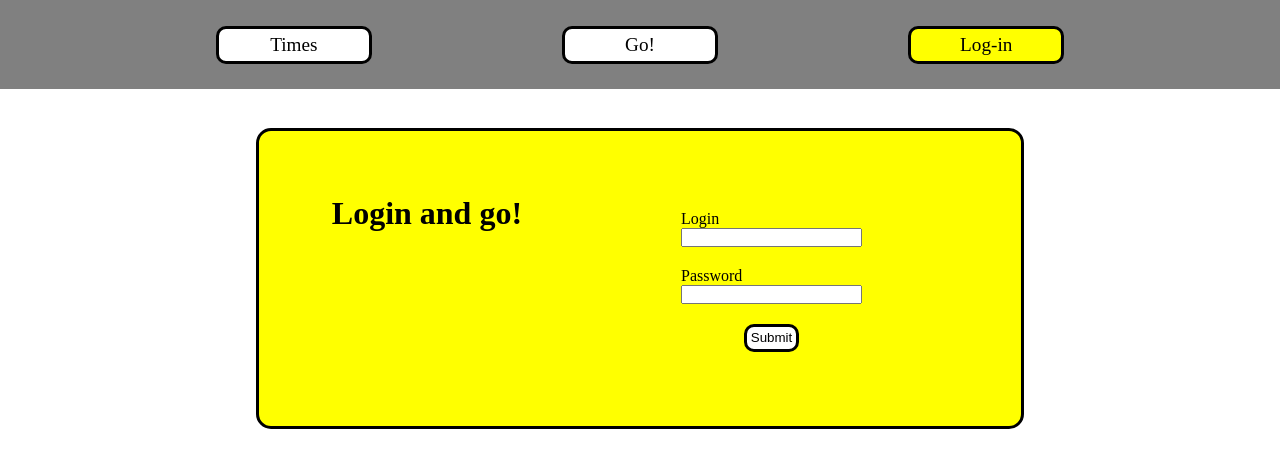
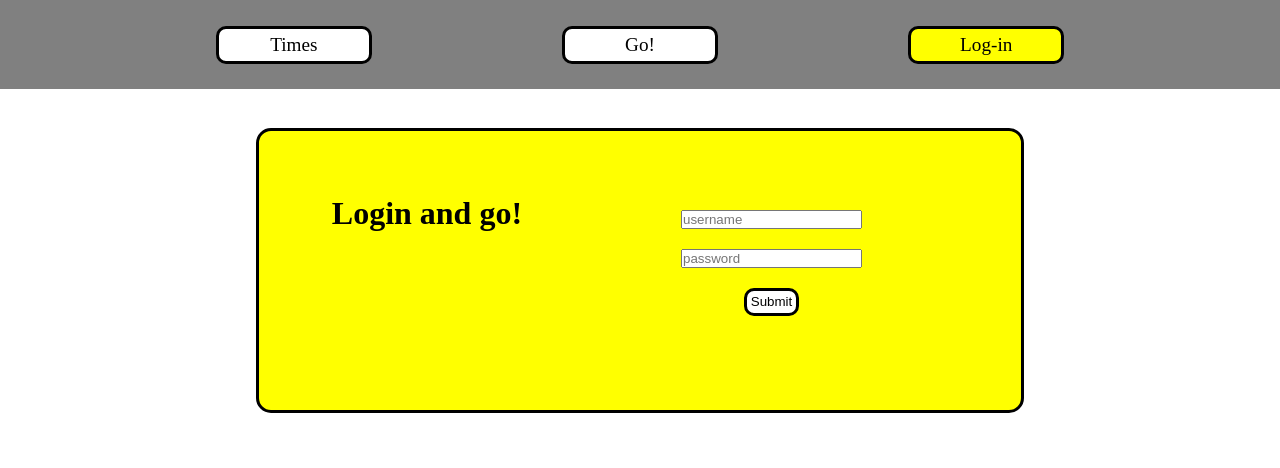
Before and after one commit to wiotrek/timer, an Angular app: page /login in a window 1280 px wide. Shown: the top 468 px of the page. Built offline with nearby package versions, Linux system fonts and the light colour scheme.

Commit message:
connect frondend with backend, creating login method

```diff
--- a/src/app/app.module.ts
+++ b/src/app/app.module.ts
@@ -1,6 +1,7 @@
 import { BrowserModule } from '@angular/platform-browser';
 import { FormsModule, ReactiveFormsModule } from '@angular/forms';
 import { NgModule } from '@angular/core';
+import { HttpClientModule } from '@angular/common/http';
 
 import { AppRoutingModule } from './app-routing.module';
 import { ServiceService } from './service.service';
@@ -20,7 +21,8 @@ import { LoginComponent } from './login/login.component';
     BrowserModule,
     AppRoutingModule,
     FormsModule,
-    ReactiveFormsModule
+    ReactiveFormsModule,
+    HttpClientModule
   ],
   providers: [ServiceService],
   bootstrap: [AppComponent]
--- a/src/app/login/login.component.css
+++ b/src/app/login/login.component.css
@@ -14,6 +14,9 @@
         display: flex;
         justify-content: space-evenly;
         padding: 10px;
+    }
+    p.login-p.error {
+        color: red;
     }
 }
 @media(min-width: 500px) {
--- a/src/app/login/login.component.html
+++ b/src/app/login/login.component.html
@@ -1,20 +1,25 @@
 <div class="login-container">
     <h1 class='login-h1'>Login and go!
     </h1>
-    <form class='form-login' [formGroup]="reactiveForm" (ngSubmit)="onSubmit()" >
+    <form class='form-login' [formGroup]="reactiveForm" (ngSubmit)="onLogin()" >
         <p class='login-p'>
-          <label>Login<br/>
-          <input type="text" id="firstname" name="firstname" formControlName="firstname" required></label>
+          <label>
+          <input type="text" id="firstname" name="firstname" formControlName="username" required
+          placeholder="username"></label>
         </p>
 
         <p class='login-p'>
-          <label>Password<br/>
-          <input type="password" id="password" name="password" formControlName="password" required></label>
+          <label>
+          <input type="password" id="password" name="password" formControlName="password" required
+          placeholder="password"></label>
         </p>
 
         <p class='login-p'>
             <button class='common-button' type='submit' [disabled]="!reactiveForm.valid">Submit</button>
         </p>
 
+        <p class='login-p error'>
+          {{errorP}}
+        </p>
       </form>
 </div>
--- a/src/app/login/login.component.ts
+++ b/src/app/login/login.component.ts
@@ -1,23 +1,38 @@
-import { Component } from '@angular/core';
+import { Component, OnInit } from '@angular/core';
 import { FormGroup, FormControl, Validators } from '@angular/forms';
+import { ServiceService } from '../service.service';
 
 @Component({
   selector: 'app-login',
   templateUrl: './login.component.html',
   styleUrls: ['./login.component.css']
 })
-export class LoginComponent {
+export class LoginComponent implements OnInit{
+  constructor(
+    private userService: ServiceService,
+    ) {
+      console.log(this.userService.isLogIn);
+    }
+    reactiveForm: any;
+    public errorP: string;
+    ngOnInit(): void {
+      this.reactiveForm = new FormGroup({
+        username: new FormControl('', [Validators.required]),
+        password: new FormControl('')
+      });
+    }
 
-  reactiveForm = new FormGroup({
-    firstname: new FormControl('', [Validators.required]),
-    password: new FormControl('')
-  });
+    onLogin(): void {
+      this.userService.loginUser(this.reactiveForm.value).subscribe(
+        response => {
+          localStorage.setItem('userToken', response.token);
+          this.userService.isLogIn = this.userService.isExistToken();
+        },
+        error => {
+          console.log(error);
+          this.errorP = 'Błędny login lub hasło';
+        }
+      );
 
-  constructor(
-  ) { }
-
-  onSubmit() {
-    console.log(this.reactiveForm);
-
-  }
+    }
 }
--- a/src/app/service.service.ts
+++ b/src/app/service.service.ts
@@ -1,10 +1,37 @@
 import { Injectable } from '@angular/core';
+import { HttpClient, HttpHeaders } from '@angular/common/http';
+import { Observable } from 'rxjs';
 
 @Injectable({
   providedIn: 'root'
 })
 export class ServiceService {
+  constructor(
+    protected http: HttpClient,
+  ) {
+    console.log(this.isLogIn);
+    // localStorage.removeItem('userToken');
+  }
+  public isLogIn: boolean = this.isExistToken();
   public allTimes = [];
+  public token = localStorage.getItem('userToken');
+  protected httpHeaders = new HttpHeaders(
+    {Authorization: `Token ${this.token}`}
+  );
 
-  constructor() { }
+
+  loginUser(userData: string): Observable <any> {
+    return this.http.post('http://127.0.0.1:8000/auth/', userData);
+  }
+  wszystkieFilmy(): Observable <any> {
+    return this.http.get('http://127.0.0.1:8000/filmy/', {headers: this.httpHeaders});
+  }
+  isExistToken(): boolean {
+    if (localStorage.getItem('userToken') === null ){
+      return false;
+    } else {
+      return true;
+    }
+  }
+
 }
```
Also changed, not shown: src/app/timer/timer.component.html (line endings or trailing spaces).
